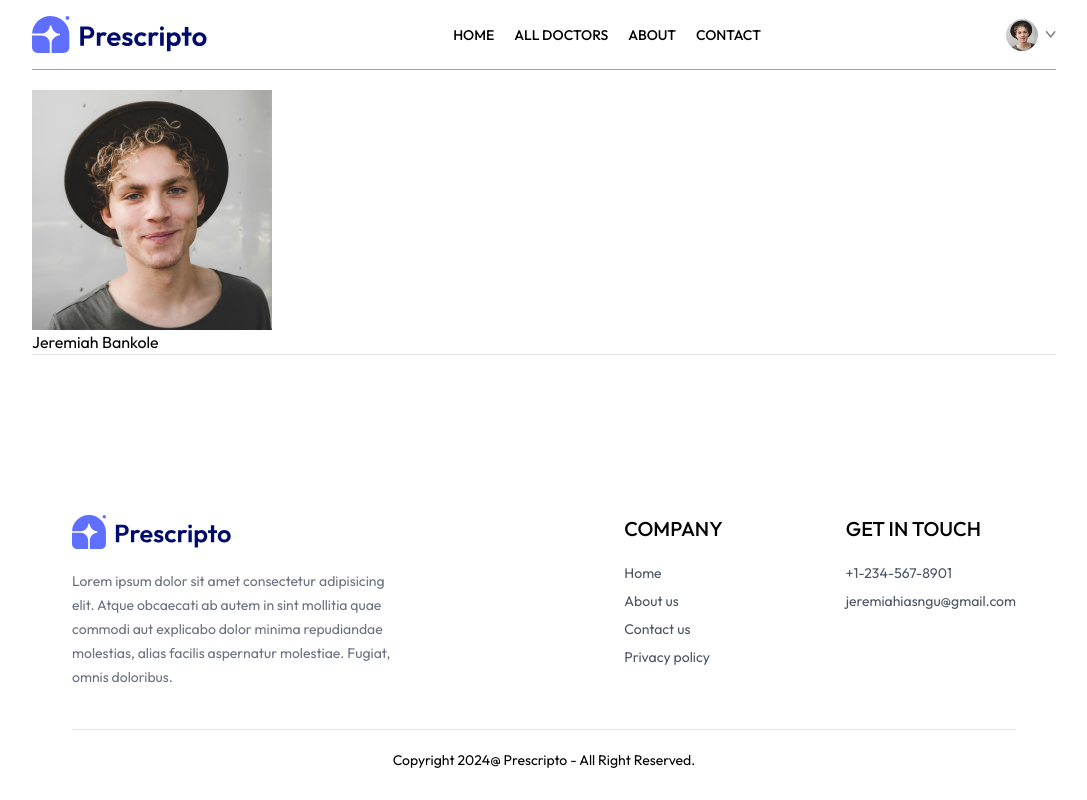
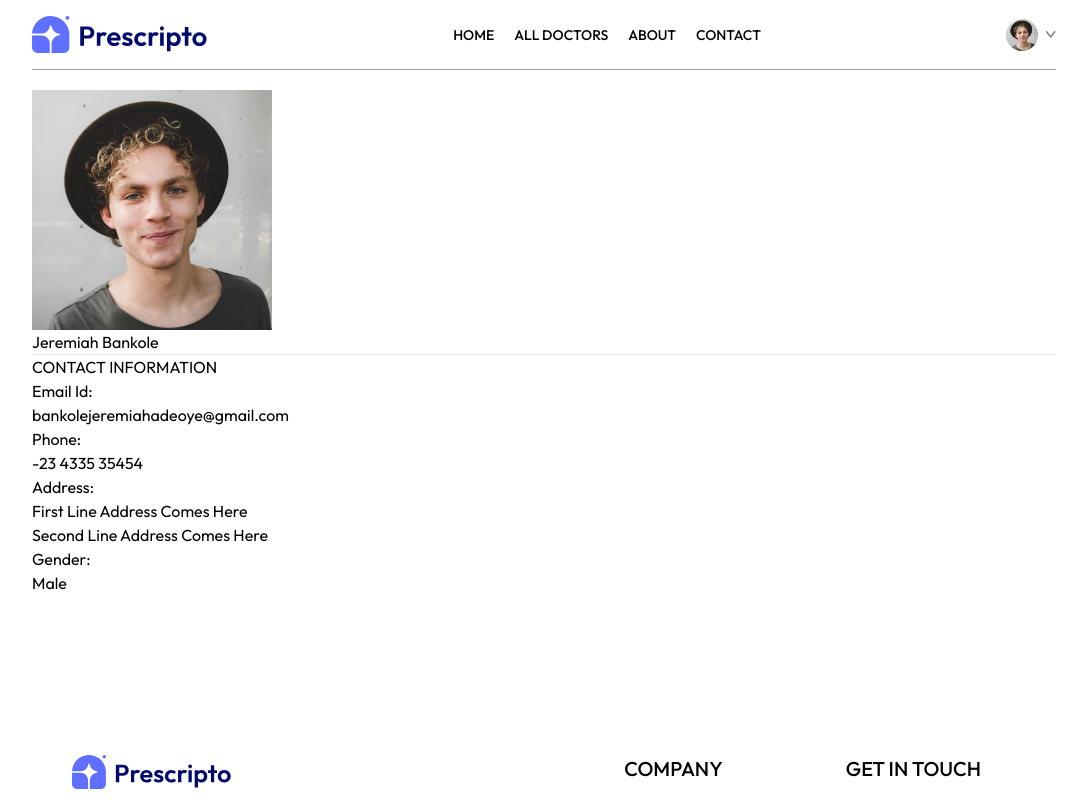
Before and after one commit to Adeoye-J/Prescripto, a React (Vite) app in the folder frontend/: page /my-profile in a window 1280 px wide. Shown: the top 800 px of the page, without its empty margins (96-1183 px from the left). Built offline with nearby package versions, Linux system fonts and the light colour scheme.

Commit message:
Auto commit at 12/19/2024, 4:00:02 PM

```diff
--- a/frontend/src/pages/MyProfile.jsx
+++ b/frontend/src/pages/MyProfile.jsx
@@ -34,7 +34,42 @@ const MyProfile = () => {
             <hr />
 
             <div className="">
-                <p></p>
+                <p>CONTACT INFORMATION</p>
+                <div className="">
+                    <p>Email Id:</p>
+                    <p>{userData.email}</p>
+                    <p>Phone:</p>
+                    {
+                        isEdit
+                        ? <input type="text" value={userData.phone} onChange={() => setUserData(prev => ({...prev, phone:e.target.value}))}/>
+                        : <p>{userData.phone}</p>
+                    }
+                    <p>Address:</p>
+                    {
+                        isEdit
+                        ? <p>
+                            <input type="text" value={userData.address.line1} onChange={() => setUserData(prev => ({...prev, address: {...prev.address, line1: e.target.value}}))}/>
+                            <br />
+                            <input type="text" value={userData.address.line2} onChange={() => setUserData(prev => ({...prev, address: {...prev.address, line2: e.target.value}}))}/>
+                        </p>
+                        : <p>
+                            {userData.address.line1}
+                            <br />
+                            {userData.address.line2}
+                        </p>
+                    }
+                </div>
+            </div>
+            <div className="">
+                <p>Gender:</p>
+                {
+                    isEdit
+                    ? <select onChange={() => setUserData()}>
+                        <option value="Male">Male</option>
+                        <option value="Female">Female</option>
+                    </select>
+                    : <p>{userData.gender}</p>
+                }
             </div>
         </div>
     )
```
